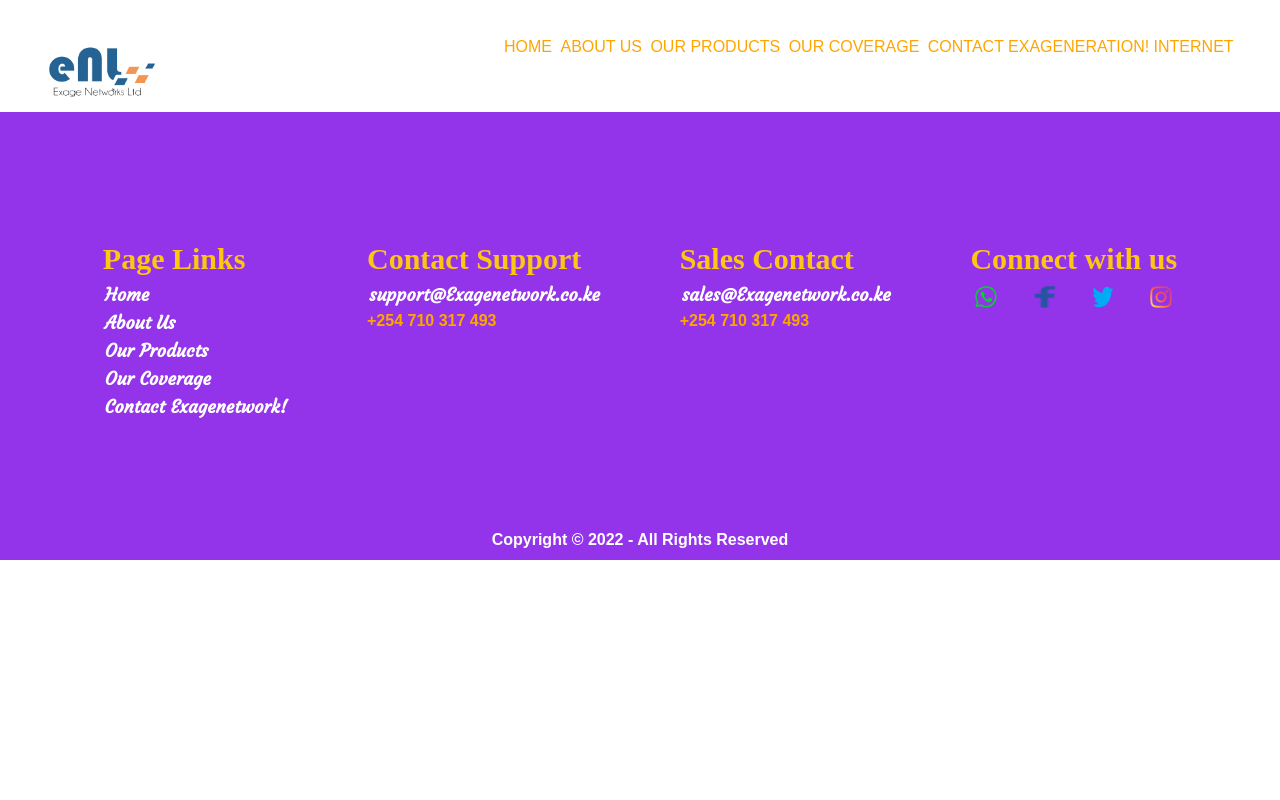
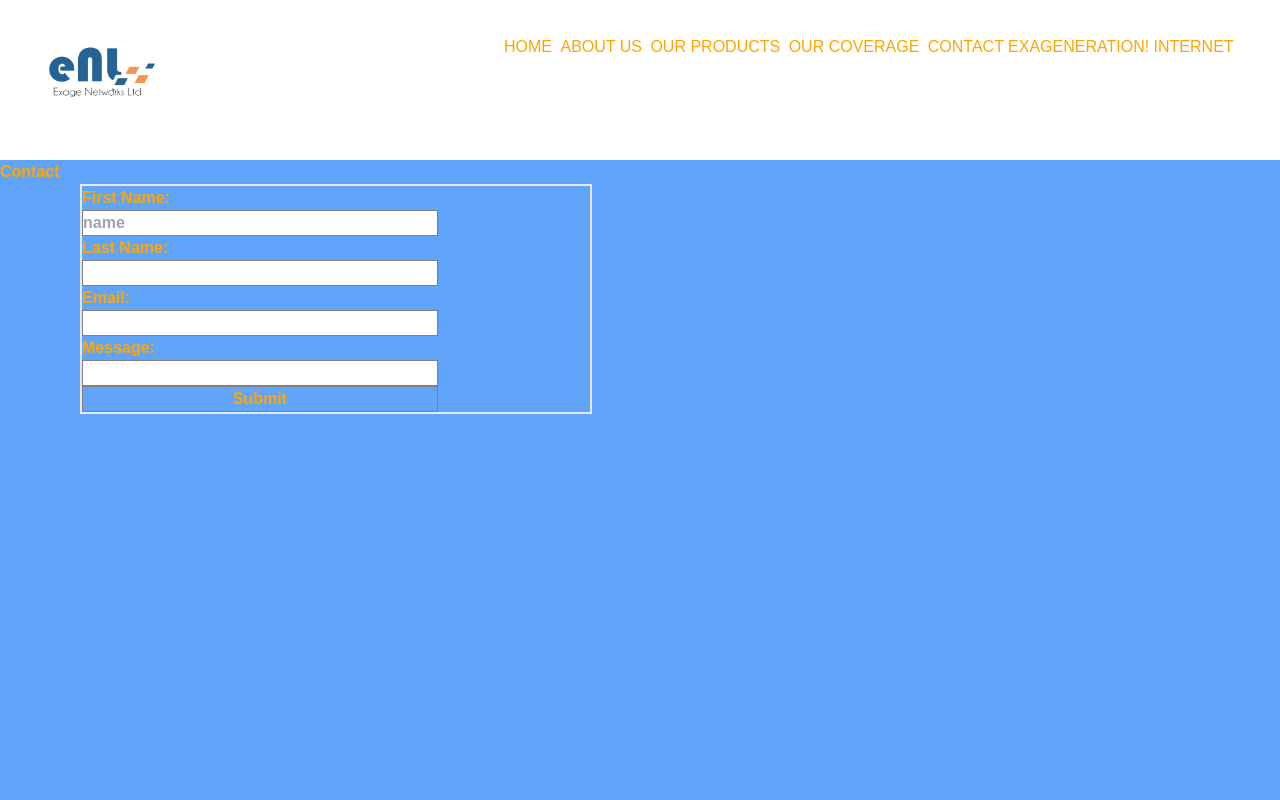
Before and after one commit to leonard33/exagewebsite, a React (Create React App) app: page /contact in a window 1280 px wide. Shown: the top 800 px of the page. Built offline with nearby package versions, Linux system fonts and the light colour scheme; a web font is replaced by a local one.

Commit message:
about page

```diff
--- /dev/null
+++ b/src/Pages/Contact.css
@@ -0,0 +1,22 @@
+input {
+  width: 70%;
+  padding: 10px;
+  margin: 10px;
+  border: 1px solid gray;
+}
+
+form {
+    margin-left: 5rem;
+  align-self: center;
+}
+
+.nav-right2 ul li {
+    padding: 10px;
+    width: 100vw;
+    text-align: center;
+    border-bottom: 1px solid rgba(0, 0, 255,0.5) !important;
+  }
+
+  .nav-right2 ul li:hover {
+    background-color: gainsboro;
+  }
--- a/src/Pages/Contact.js
+++ b/src/Pages/Contact.js
@@ -3,9 +3,14 @@
 import { AiOutlineMenu } from "react-icons/ai";
 import { Link } from 'react-router-dom';
 import Footer from '../components/Footer';
+import "./Contact.css";
 
 const Contact = () => {
     const [showmenu, setShowmenu] = useState(false)
+    const [firstname, setFirstname] = useState("")
+    const [lastname, setLastname] = useState("")
+    const [email, setEmail] = useState("")
+    const [message, setMessage] = useState("")
 
   const minimenu = () => {
     if(showmenu === false){
@@ -31,7 +36,7 @@
             <Link to="/about"><li>ABOUT US</li></Link>
             <li>OUR PRODUCTS</li>
             <li>OUR COVERAGE</li>
-            <li>CONTACT EXAGENERATION! INTERNET</li>
+            <Link to="/contact"><li>CONTACT EXAGENERATION! INTERNET</li></Link>
         </ul>
         </div>}
       </div>
@@ -42,12 +47,38 @@
         <div className='nav-right w-3/5 mr-2'>
         <ul className='flex text-sm font-bold mr-2 w-[95%] justify-between'>
         <Link to="/"><li>HOME</li></Link>
-            <Link to="/about"><li>ABOUT US</li></Link>
+        <Link to="/about"><li>ABOUT US</li></Link>
             <li>OUR PRODUCTS</li>
             <li>OUR COVERAGE</li>
-            <li>CONTACT EXAGENERATION! INTERNET</li>
+        <Link to="/contact"><li>CONTACT EXAGENERATION! INTERNET</li></Link>
         </ul>
         </div>
+    </div>
+    <div className='w-full h-[100vh] bg-blue-400'>
+        <h2 className='mt-20'>Contact</h2>
+        <div>
+        <form className='border-2 w-[40%]'>
+            <div className='flex flex-col'>
+          <label className='flex flex-col'>
+              First Name:
+           <input type="text" name="name" placeholder='name' onChange={setFirstname} />
+         </label>
+         <label className='flex flex-col'>
+           Last Name:
+           <input type="text" name="name" onChange={setLastname} />
+         </label>
+         <label className='flex flex-col'>
+           Email:
+           <input type="text" name="name" onChange={setEmail} />
+         </label>
+         <label className='flex flex-col'>
+           Message:
+           <input type="text" name="name" onchange={setMessage} />
+         </label>
+            <input type="submit" value="Submit" />
+            </div>
+         </form>
+         </div>
     </div>
     <Footer />
     </div>
--- a/src/components/Wordout.js
+++ b/src/components/Wordout.js
@@ -5,7 +5,7 @@
   return (
     <div className='wordout relative w-full h-[90vh]'>
         <div className='overcover absolute top-0 items-center justify-center flex flex-col left-0 w-[100%] h-[100%]'>
-            <h2>Now available in Taita/Taveta County</h2>
+            <h2>Now available in Coast region</h2>
             <h4 className='connecting sm:text-lg text-5xl text-white'>Connecting you to the world</h4>
             <h6 className='intro w-[65%] text-center mt-20 mb-20 text-white text-xl'>Do you live in Kiserian? If so then we're delighted to let you know that poa!
                  internet home and street services are now LIVE in your area! Just follow the link below and become
```
